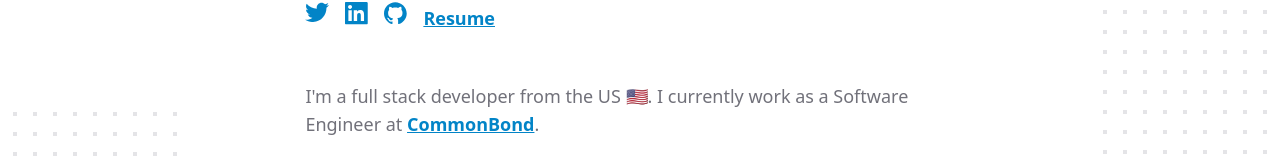
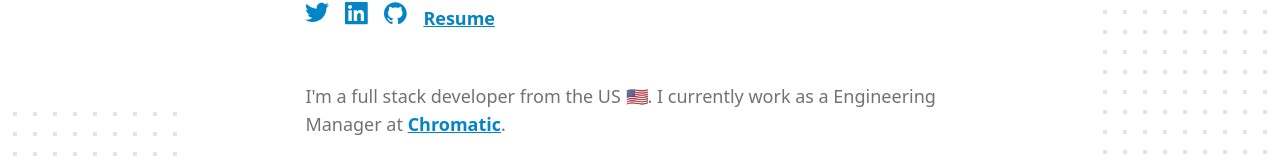
Before and after one commit to thafryer/jarelfryer.dev, a Next.js app: page / in a window 1280 px wide. Shown: the part 278-445 px from the top of the page. Built offline with nearby package versions, Linux system fonts and the light colour scheme.

Commit message:
Update from CommonBond to Chromatic

```diff
--- a/pages/index.js
+++ b/pages/index.js
@@ -206,14 +206,14 @@ export default function Home() {
                 <div className="py-3 space-y-4 text-lg text-gray-500">
                   <p>
                     I'm a full stack developer from the US 🇺🇸. I currently work
-                    as a Software Engineer at{' '}
+                    as a Engineering Manager at{' '}
                     <a
                       className="font-semibold"
-                      href="https://www.commonbond.co/"
+                      href="https://www.chromatic.com/"
                       target="_blank"
                       rel="noopener"
                     >
-                      CommonBond
+                      Chromatic
                     </a>
                     .
                   </p>
```
